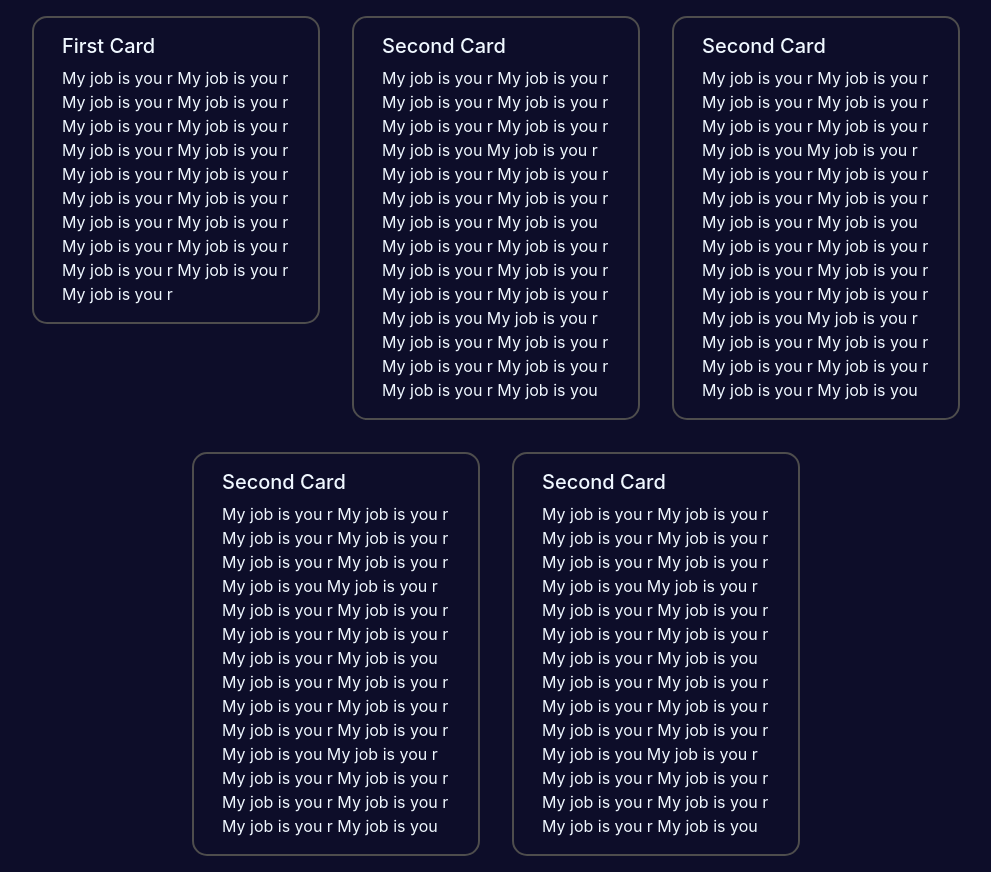
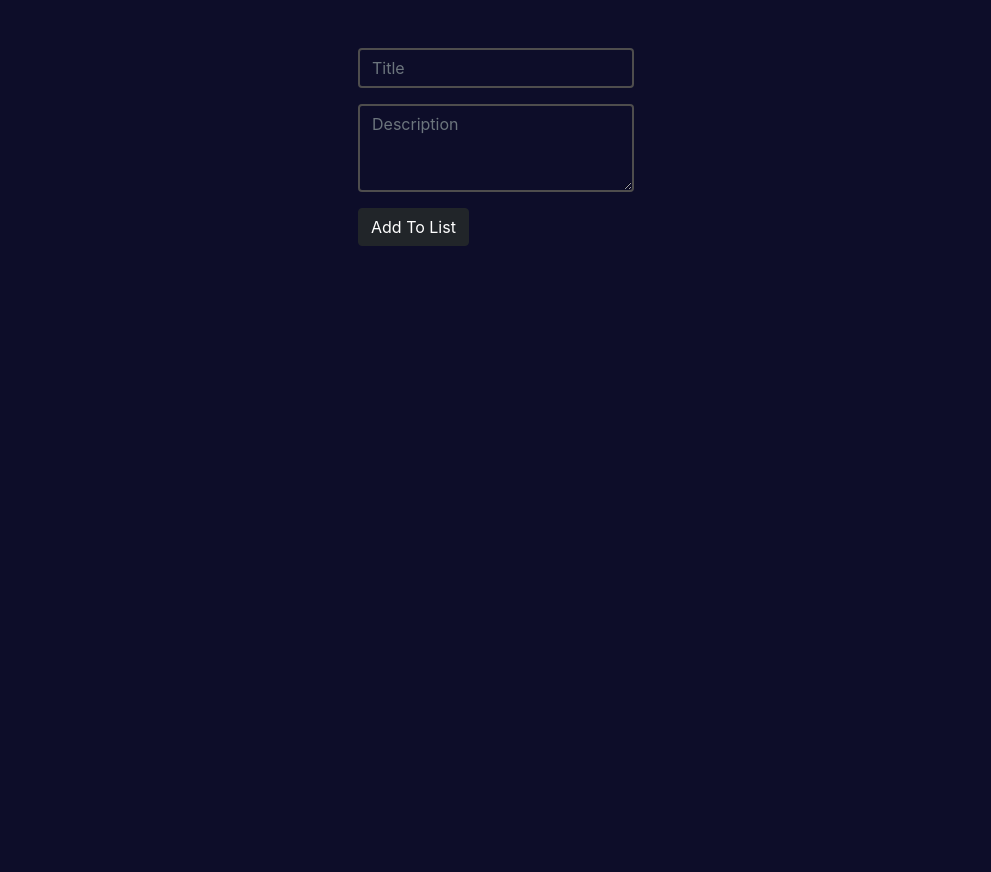
Before and after one commit to SakibNoman/draft-book, a React (Create React App) app: page / in a window 1280 px wide. Shown: the whole page, without its empty margins (144-1135 px from the left). After the commit the page ends 800 px from the top, so only its background shows below. Built offline with nearby package versions, Linux system fonts and the light colour scheme.

Commit message:
dynamic add

```diff
--- a/src/components/Home/Home.css
+++ b/src/components/Home/Home.css
@@ -0,0 +1,14 @@
+.input-box {
+  background-color: transparent;
+  border: 2px solid rgb(78, 77, 77);
+  color: white;
+}
+.input-box:focus {
+  background-color: transparent;
+  border: 2px solid rgb(78, 77, 77);
+  color: white;
+}
+.input-area {
+  display: flex;
+  justify-content: center;
+}
--- a/src/components/Home/Home.tsx
+++ b/src/components/Home/Home.tsx
@@ -1,44 +1,67 @@
-import React from "react";
-import { Row } from "react-bootstrap";
+import React, { useState } from "react";
+import { Button, Form, Row } from "react-bootstrap";
 import DraftCard from "../DraftCard/DraftCard";
 import "./Home.css";
 
-const data = [
-  {
-    title: "First Card",
-    description:
-      "My job is you r My job is you r My job is you r My job is you r My job is you r My job is you r My job is you r My job is you r My job is you r My job is you r My job is you r My job is you r My job is you r My job is you r My job is you r My job is you r My job is you r My job is you r My job is you r ",
-  },
-  {
-    title: "Second Card",
-    description:
-      "My job is you r My job is you r My job is you r My job is you r My job is you r My job is you r My job is you My job is you r My job is you r My job is you r My job is you r My job is you r My job is you r My job is you My job is you r My job is you r My job is you r My job is you r My job is you r My job is you r My job is you My job is you r My job is you r My job is you r My job is you r My job is you r My job is you r My job is you",
-  },
-  {
-    title: "Second Card",
-    description:
-      "My job is you r My job is you r My job is you r My job is you r My job is you r My job is you r My job is you My job is you r My job is you r My job is you r My job is you r My job is you r My job is you r My job is you My job is you r My job is you r My job is you r My job is you r My job is you r My job is you r My job is you My job is you r My job is you r My job is you r My job is you r My job is you r My job is you r My job is you",
-  },
-  {
-    title: "Second Card",
-    description:
-      "My job is you r My job is you r My job is you r My job is you r My job is you r My job is you r My job is you My job is you r My job is you r My job is you r My job is you r My job is you r My job is you r My job is you My job is you r My job is you r My job is you r My job is you r My job is you r My job is you r My job is you My job is you r My job is you r My job is you r My job is you r My job is you r My job is you r My job is you",
-  },
-  {
-    title: "Second Card",
-    description:
-      "My job is you r My job is you r My job is you r My job is you r My job is you r My job is you r My job is you My job is you r My job is you r My job is you r My job is you r My job is you r My job is you r My job is you My job is you r My job is you r My job is you r My job is you r My job is you r My job is you r My job is you My job is you r My job is you r My job is you r My job is you r My job is you r My job is you r My job is you",
-  },
-];
+interface IDraft {
+  title: string;
+  description: string;
+}
 
 const Home = () => {
+  const [draft, setDraft] = useState<IDraft>({
+    title: "",
+    description: "",
+  });
+
+  const [draftList, setDraftList] = useState<IDraft[]>([]);
+
+  const onClick = () => {
+    setDraftList([...draftList, draft]);
+    setDraft({
+      title: "",
+      description: "",
+    });
+  };
+
+  const onChange = (e: React.ChangeEvent<HTMLInputElement>) => {
+    setDraft({ ...draft, [e.target.name]: e.target.value });
+  };
+
   return (
     <>
+      <div className="mt-5 input-area">
+        <Form>
+          <Form.Group className="mb-3" controlId="title">
+            <Form.Control
+              className="input-box"
+              name="title"
+              type="text"
+              placeholder="Title"
+              onChange={onChange}
+            />
+          </Form.Group>
+          <Form.Group className="mb-3" controlId="description">
+            <Form.Control
+              className="input-box"
+              as="textarea"
+              placeholder="Description"
+              name="description"
+              rows={3}
+              onChange={onChange}
+            />
+          </Form.Group>
+          <Button onClick={onClick} variant="dark">
+            Add To List
+          </Button>
+        </Form>
+      </div>
       <Row className="justify-content-center">
-        {data.map((each) => (
+        {draftList.map((each) => (
           <DraftCard
             title={each.title}
             description={each.description}
+            key={each.title}
           ></DraftCard>
         ))}
       </Row>
```
